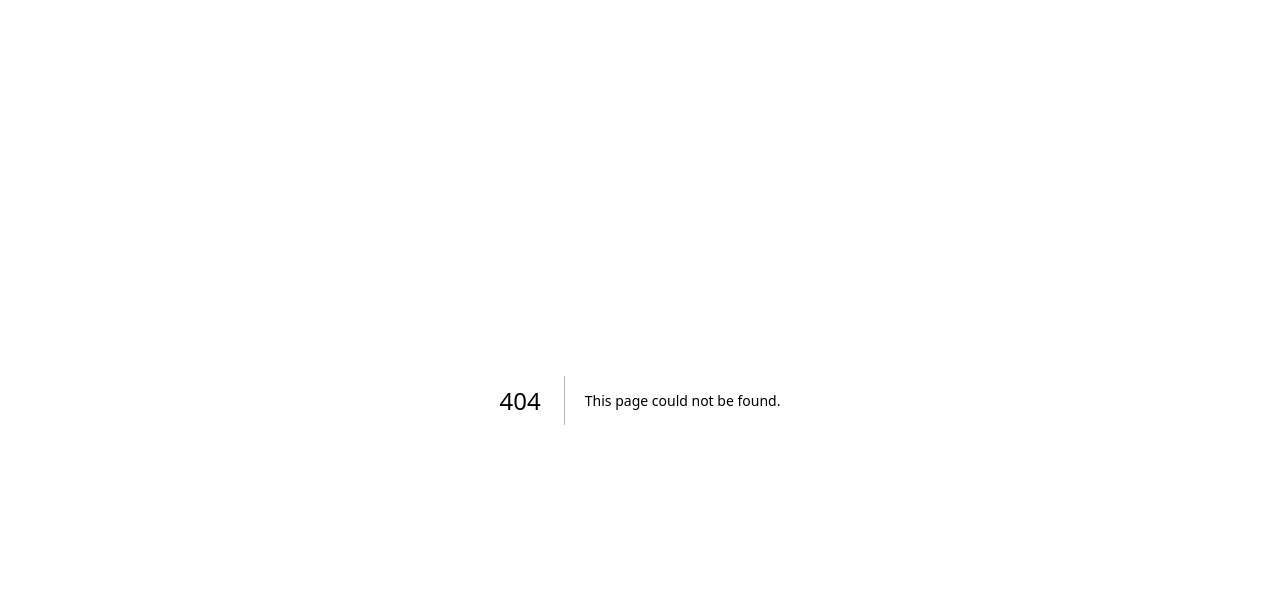
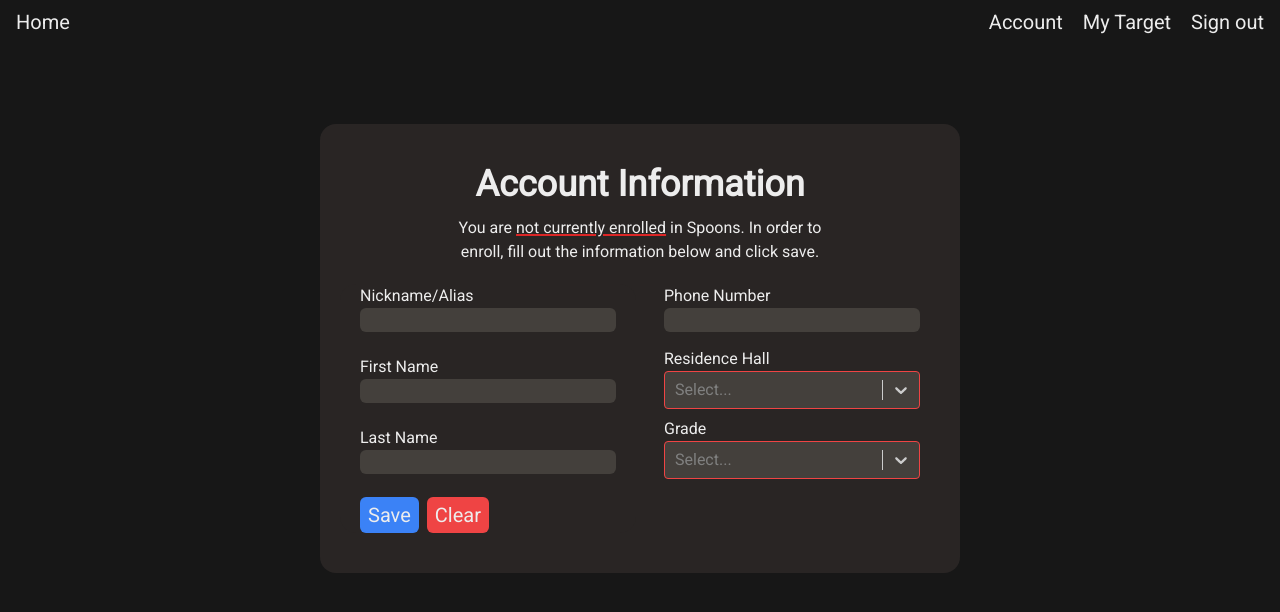
Before and after one commit to Prorickey/spoons, a Next.js app: page /account in a window 1280 px wide. Before the commit this address had no page. Shown: the top 612 px of the page. Built offline with nearby package versions, Linux system fonts and the light colour scheme; no server answers; sample sign-in values are in the browser's storage.

Commit message:
worked on the ui of the auth page, needs backend work now

```diff
--- /dev/null
+++ b/app/account/page.tsx
@@ -0,0 +1,216 @@
+"use client";
+
+import {SessionProvider, useSession} from "next-auth/react";
+import NavBar from "@/app/navbar";
+import {redirect} from "next/navigation";
+import Select from "react-select"
+import {useRef, useState} from "react";
+
+function AccountPage() {
+
+  const { data: session, status } = useSession()
+
+  if (status === "unauthenticated") redirect("/auth/signin")
+
+  const [stateReloadKey, setStateReloadKey] = useState(0);
+  const reloadComponent = () => setStateReloadKey(prevState => prevState+1);
+
+  const [highlightMissing, setHighlightMissing] = useState(true)
+
+  const nicknameta = useRef<HTMLTextAreaElement | null>(null)
+  const firstNameta = useRef<HTMLTextAreaElement | null>(null)
+  const lastNameta = useRef<HTMLTextAreaElement | null>(null)
+  const phoneta = useRef<HTMLTextAreaElement | null>(null)
+
+  const [hallId, setHallId] = useState<string | null>(null)
+  const [grade, setGrade] = useState<string | null>(null)
+
+  const saveSubmit = () => {
+
+  }
+
+  return (
+    <>
+      <NavBar current={"account"} />
+      <div className="flex flex-row justify-center h-full">
+        <div className="bg-stone-800 w-1/2 h-min rounded-2xl flex flex-col mt-20 p-5 pb-10">
+          <h1 className="text-4xl text-center font-semibold pt-5 pb-3">Account Information</h1>
+          {
+            session?.user["firstName"] == null ? (
+              <p className="px-24 w-full pb-5 text-center">
+                You are <span className="underline decoration-red-600 decoration-2">not currently
+                enrolled</span> in Spoons. In order to enroll,
+                fill out the information below and click save.
+              </p>
+            ) : (
+              <p className="px-24 w-full pb-5 text-center">You are enrolled in
+                Spoons. You may wait for the game to begin.</p>
+            )
+          }
+          <div className="flex flex-row gap-x-2">
+            <div className="bg-stone-800 w-1/2 h-2/3 rounded-2xl flex flex-col px-5 gap-y-4">
+              <div>
+                <p>Nickname/Alias</p>
+                <textarea
+                  id="nickname"
+                  ref={nicknameta}
+                  maxLength={20}
+                  onChange={reloadComponent}
+                  className={"bg-stone-700 resize-none w-full " +
+                    "h-6 rounded-md px-2 " +
+                    (highlightMissing && nicknameta.current?.value == "" ?
+                      "border border-[1px] border-red-500 h-7" : "")} />
+              </div>
+              <div>
+                <p>First Name</p>
+                <textarea
+                  id="firstName"
+                  maxLength={100}
+                  ref={firstNameta}
+                  onChange={reloadComponent}
+                  className={"bg-stone-700 resize-none w-full h-6 rounded-md px-2 " +
+                    (highlightMissing && firstNameta.current?.value == "" ?
+                      "border border-[1px] border-red-500 h-7" : "")}/>
+              </div>
+              <div>
+                <p>Last Name</p>
+                <textarea
+                  id="lastName"
+                  maxLength={100}
+                  ref={lastNameta}
+                  onChange={reloadComponent}
+                  className={"bg-stone-700 resize-none w-full h-6 rounded-md px-2 " +
+                    (highlightMissing && lastNameta.current?.value == "" ?
+                    "border border-[1px] border-red-500 h-7" : "")}/>
+              </div>
+              <div className="flex flex-row gap-x-2">
+                <button>
+                  <div className="bg-blue-500 w-min px-2 py-1 rounded-md">
+                    <p className="text-left text-xl">Save</p>
+                  </div>
+                </button>
+                <button>
+                  <div className="bg-red-500 w-min px-2 py-1 rounded-md">
+                    <p className="text-left text-xl">Clear</p>
+                  </div>
+                </button>
+              </div>
+            </div>
+            <div className="px-5 w-1/2">
+              <div>
+                <p>Phone Number</p>
+                <textarea
+                  id="phone"
+                  maxLength={20}
+                  ref={phoneta}
+                  onChange={reloadComponent}
+                  className={"bg-stone-700 resize-none h-6 rounded-md px-2 w-full " +
+                    (highlightMissing && phoneta.current?.value == "" ?
+                      "border border-[1px] border-red-500 h-7" : "")}/>
+              </div>
+              <div className="py-2">
+                <p>Residence Hall</p>
+                <Select
+                  onChange={(selectedOption) => {
+                    if(selectedOption) setHallId(selectedOption.value);
+                  }}
+                  styles={{
+                  control: (styles) => {
+                    if(highlightMissing && hallId == null) {
+                      return ({
+                        ...styles,
+                        backgroundColor: '#44403c',
+                        border: '1px solid rgb(239 68 68)'
+                      })
+                    } else return ({
+                      ...styles,
+                      backgroundColor: '#44403c'
+                    })
+                  },
+                  menu: (styles) => ({
+                    ...styles,
+                    backgroundColor: '#44403c'
+                  }),
+                  option: (styles) => ({
+                    ...styles,
+                    backgroundColor: '#44403c'
+                  }),
+                  singleValue: (styles) => ({
+                    ...styles,
+                    color: "#fff"
+                  })
+                }}
+                        options={[
+                          {value: '1H', label: 'First Hunt'},
+                          {value: '2WH', label: 'Second West Hunt'},
+                          {value: '2EH', label: 'Second East Hunt'},
+                          {value: '3WH', label: 'Third West Hunt'},
+                          {value: '3EH', label: 'Third East Hunt'},
+                          {value: '4WH', label: 'Fourth West Hunt'},
+                          {value: '4EH', label: 'Fourth East Hunt'},
+                          {value: '1HI', label: 'First Hill'},
+                          {value: '2HI', label: 'Second Hill'},
+                          {value: "2BR", label: "Second Bryan"},
+                          {value: "3BR", label: 'Third Bryan'},
+                          {value: "4BR", label: 'Fourth Bryan'},
+                          {value: "1BE", label: 'First Beall'},
+                          {value: "2BE", label: 'Second Beall'},
+                          {value: "3BE", label: 'Third Beall'},
+                          {value: "RE1", label: 'Ground Reynolds'},
+                          {value: "RE2", label: "Reynolds 1C2C1D"},
+                          {value: "RE3", label: "Reynolds 1E2E2D"},
+                          {value: "RO", label: "Royal"}
+                        ]}/>
+              </div>
+              <div>
+                <p>Grade</p>
+                <Select
+                  onChange={(selectedOption) => {
+                    if(selectedOption) setGrade(selectedOption.value);
+                  }}
+                  styles={{
+                  control: (styles) => {
+                    if(highlightMissing && grade == null) {
+                      return ({
+                        ...styles,
+                        backgroundColor: '#44403c',
+                        border: '1px solid rgb(239 68 68)'
+                      })
+                    } else return ({
+                      ...styles,
+                      backgroundColor: '#44403c'
+                    })
+                  },
+                  menu: (styles) => ({
+                    ...styles,
+                    backgroundColor: '#44403c'
+                  }),
+                  option: (styles) => ({
+                    ...styles,
+                    backgroundColor: '#44403c'
+                  }),
+                  singleValue: (styles) => ({
+                    ...styles,
+                    color: "#fff"
+                  })
+                }}
+                        options={[
+                          {value: 'S', label: 'Senior'},
+                          {value: 'J', label: 'Junior'}
+                        ]}/>
+              </div>
+            </div>
+          </div>
+        </div>
+      </div>
+    </>
+  )
+}
+
+export default function Wrapper() {
+  return (
+    <SessionProvider>
+      <AccountPage/>
+    </SessionProvider>
+  )
+}
--- a/app/navbar.tsx
+++ b/app/navbar.tsx
@@ -14,6 +14,9 @@ export default function NavBar({ current }: { current: string }) {
         </button>
         <button onClick={() => redirect("/target")}>
           <p className={"text-xl text-nowrap " + (current == "mytarget" ? styles.underlinedText : "")}>{session?.user.killed ? "My Killer" : "My Target"}</p>
+        </button>
+        <button onClick={() => redirect("/account")}>
+          <p className="text-xl text-nowrap">Account</p>
         </button>
         {
           current != "home" ? (
--- a/package.json
+++ b/package.json
@@ -15,7 +15,8 @@
     "next": "15.1.4",
     "next-auth": "^4.24.11",
     "react": "^19.0.0",
-    "react-dom": "^19.0.0"
+    "react-dom": "^19.0.0",
+    "react-select": "^5.9.0"
   },
   "devDependencies": {
     "@eslint/eslintrc": "^3",
```
Also changed, not shown: 1 other file (tests, documents, lock files or other folders).
